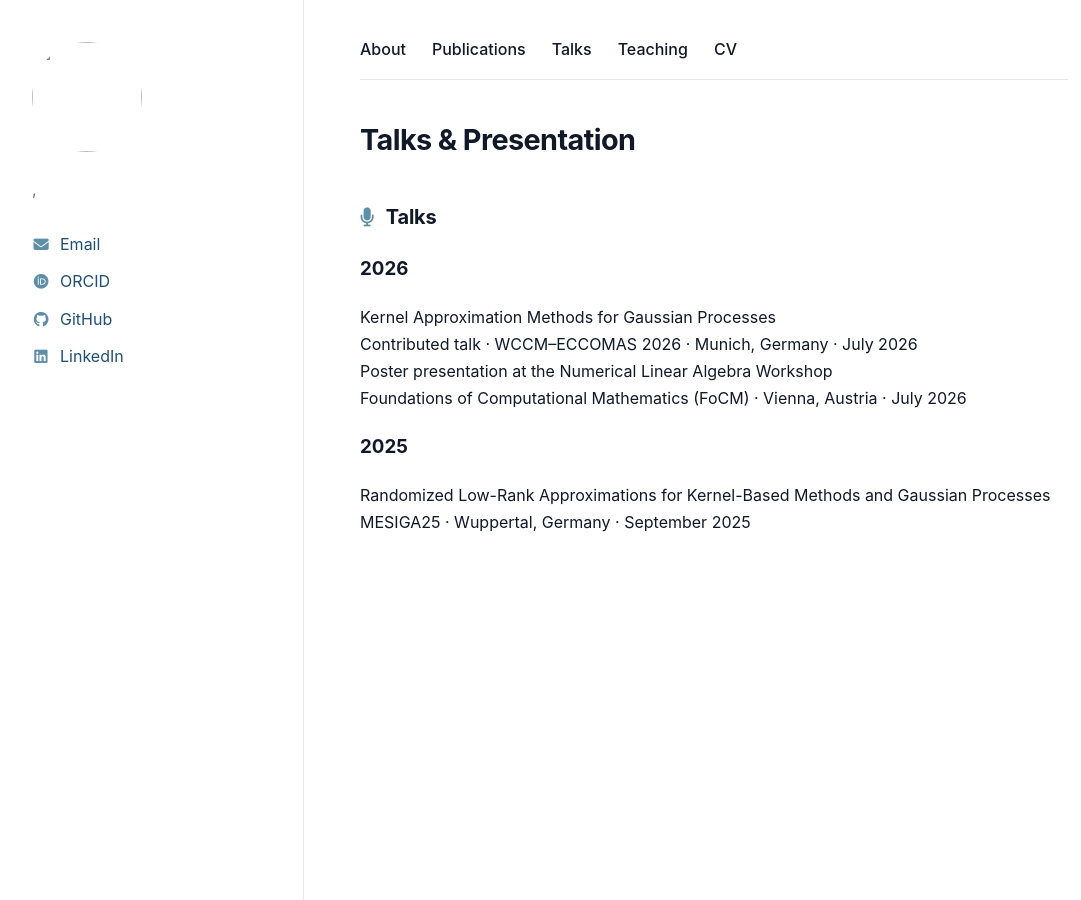
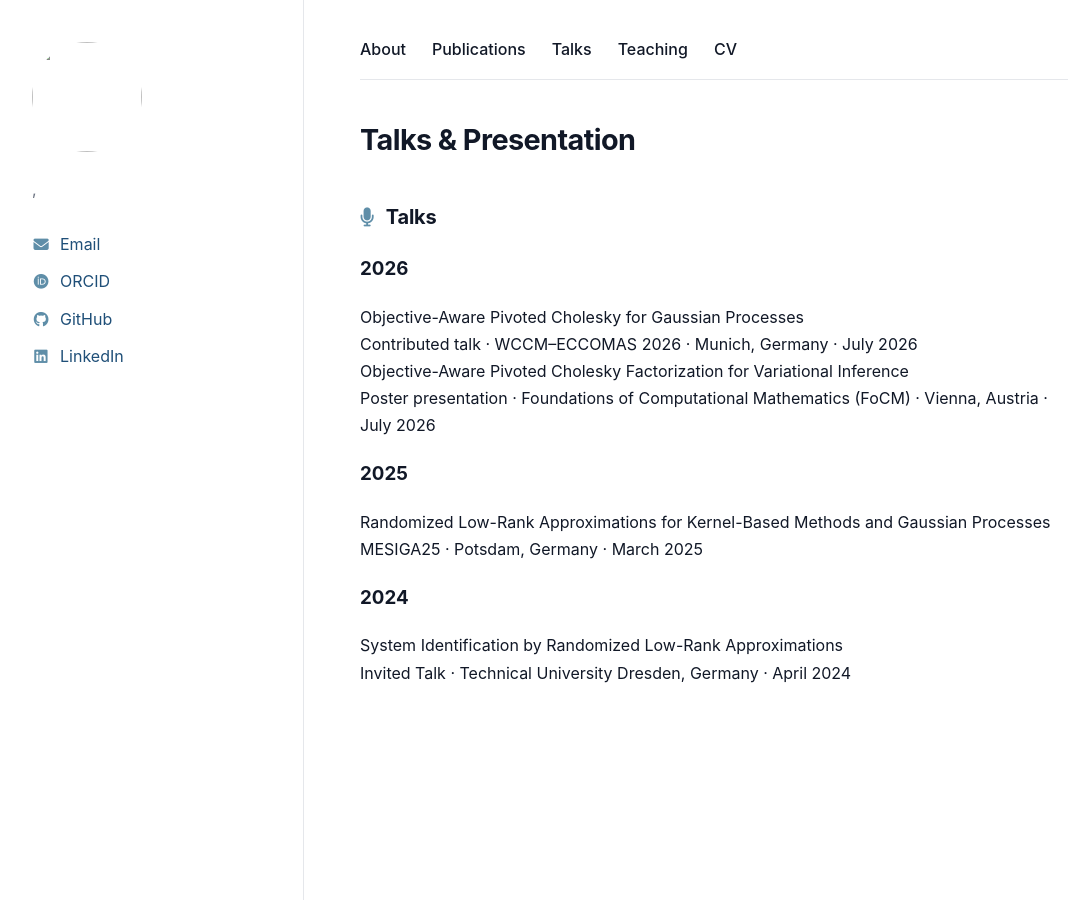
Before and after one commit to LouiseSchaub/louiseschaub.github.io, a Jekyll site: the page built from _pages/talks.md, in a window 1280 px wide. Shown: the whole page, without its empty margins (76-1157 px from the left). Built offline with Jekyll 4.4.1, drawn with Linux system fonts in a browser that asks for light colours.

Commit message:
Update talks.md

```diff
--- a/_pages/talks.md
+++ b/_pages/talks.md
@@ -10,7 +10,7 @@ permalink: /talks/
 
 <div class="talk-entry">
 <div class="talk-title">
-Kernel Approximation Methods for Gaussian Processes
+Objective-Aware Pivoted Cholesky for Gaussian Processes
 </div>
 
 <div class="talk-meta">
@@ -20,11 +20,11 @@ Contributed talk · WCCM–ECCOMAS 2026 · Munich, Germany · July 2026
 
 <div class="talk-entry">
 <div class="talk-title">
-Poster presentation at the Numerical Linear Algebra Workshop
+Objective-Aware Pivoted Cholesky Factorization for Variational Inference
 </div>
 
 <div class="talk-meta">
-Foundations of Computational Mathematics (FoCM) · Vienna, Austria · July 2026
+Poster presentation · Foundations of Computational Mathematics (FoCM) · Vienna, Austria · July 2026
 </div>
 </div>
 
@@ -36,6 +36,18 @@ Randomized Low-Rank Approximations for Kernel-Based Methods and Gaussian Process
 </div>
 
 <div class="talk-meta">
-MESIGA25 · Wuppertal, Germany · September 2025
+MESIGA25 · Potsdam, Germany · March 2025
 </div>
 </div>
+
+### 2024
+
+<div class="talk-entry">
+<div class="talk-title">
+System Identification by Randomized Low-Rank Approximations
+</div>
+
+<div class="talk-meta">
+Invited Talk · Technical University Dresden, Germany · April 2024
+</div>
+</div>
```
